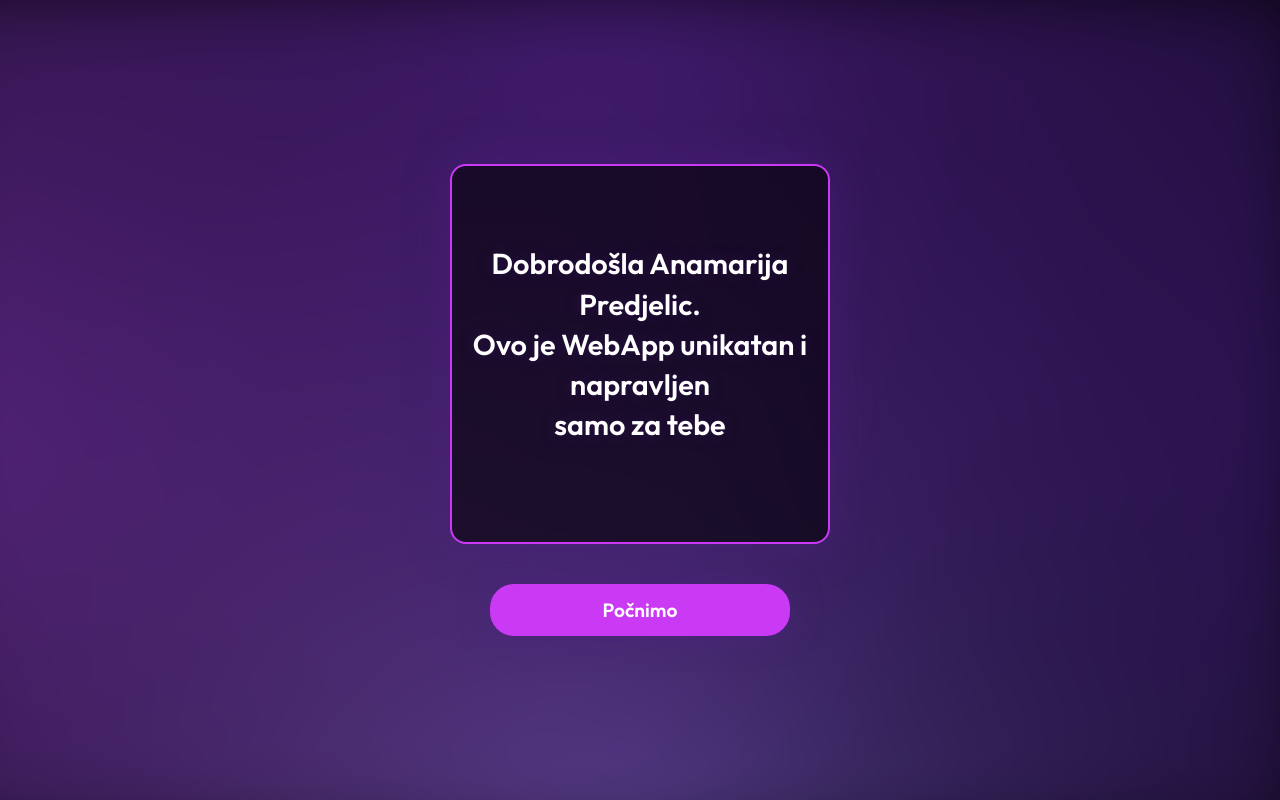
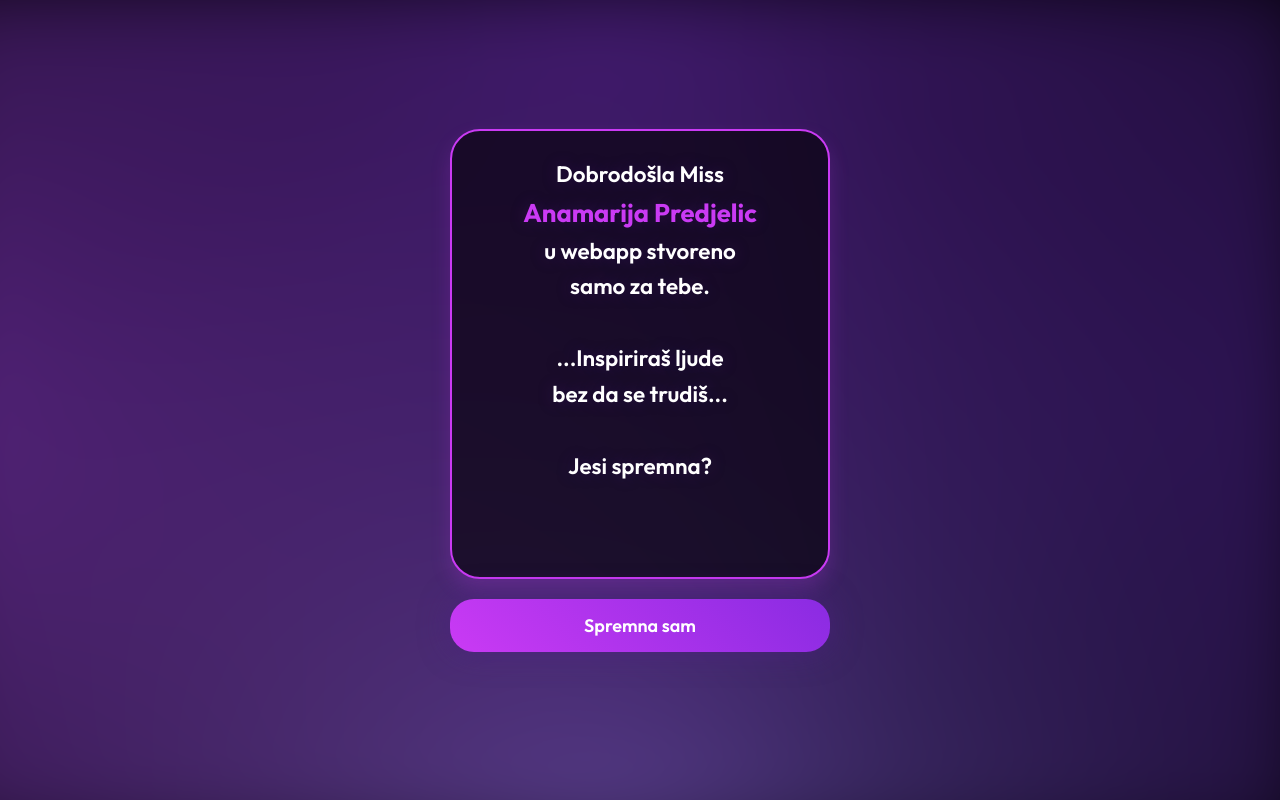
Before and after one commit to Toma955/AnamarijaProject, a React (Create React App) app in the folder anamarijaapp/: page / in a window 1280 px wide. Built offline with nearby package versions, Linux system fonts and the light colour scheme.

Commit message:
Dodane animacije za učitavanje i nestajanje, promijenjen tekst buttona

```diff
--- a/anamarijaapp/src/StartScreen.css
+++ b/anamarijaapp/src/StartScreen.css
@@ -9,24 +9,46 @@
   align-items: center;
   text-align: center;
   padding: 0 20px;
-  z-index: 1; /* iznad gradijenta */
+  z-index: 1;
 }
 
 .welcome-box {
   background: rgba(0, 0, 0, 0.6);
   border: 2px solid #ca3af4;
-  border-radius: 16px;
+  border-radius: 30px;
   padding: 0;
-  margin-bottom: 20px;
+  margin-bottom: 40px;
   width: 85%;
   max-width: 380px;
-  aspect-ratio: 1/1;
+  height: 450px;
   overflow: hidden;
+  box-shadow: 0 10px 20px rgba(202, 58, 244, 0.2);
+  animation: fadeInUp 1s ease-out;
+}
+
+.welcome-box-inner {
+  position: relative;
+  width: 100%;
+  height: 100%;
+  text-align: center;
+  transition: transform 0.8s;
+  transform-style: preserve-3d;
+}
+
+.welcome-box.flipped .welcome-box-inner {
+  transform: rotateY(180deg);
+}
+
+.welcome-box-front,
+.welcome-box-back {
+  position: absolute;
+  width: 100%;
+  height: 100%;
+  backface-visibility: hidden;
 }
 
 .welcome-box-back {
-  width: 100%;
-  height: 100%;
+  transform: rotateY(180deg);
   background-size: cover;
   background-position: center;
   background-repeat: no-repeat;
@@ -39,20 +61,28 @@
   background: rgba(0, 0, 0, 0.4);
   display: flex;
   flex-direction: column;
-  justify-content: center;
+  justify-content: flex-start;
   align-items: center;
-  padding: 20px;
+  padding: 40px 20px;
 }
 
 .welcome-text {
-  color: #fff;
-  font-size: 1.8rem;
-  line-height: 1.4;
+  color: white;
+  font-size: 1.4rem;
+  line-height: 1.6;
   font-weight: 600;
+  text-align: center;
+  margin-bottom: 30px;
 }
 
 .welcome-text .highlight {
   color: #ca3af4;
+  font-size: 1.6rem;
+}
+
+.welcome-text.fade-out {
+  opacity: 0;
+  transform: translateY(-10px);
 }
 
 .progress-container {
@@ -64,8 +94,21 @@
   padding: 10px;
   background: rgba(0, 0, 0, 0.3);
   border-radius: 8px;
-  margin: 20px 0;
+  margin: 40px 0;
   animation: slideDown 0.5s ease-out;
+  transition: opacity 2s ease-out, transform 2s ease-out;
+}
+
+.progress-container.visible {
+  opacity: 1;
+  transform: translateY(0);
+  pointer-events: auto;
+}
+
+.progress-container.fade-out {
+  opacity: 0;
+  transform: translateY(-40px);
+  pointer-events: none;
 }
 
 .time-display {
@@ -96,15 +139,24 @@
 }
 
 .start-button {
-  padding: 14px 32px;
-  font-size: 1.2rem;
-  font-weight: 600;
-  color: #fff;
-  background-color: #ca3af4;
+  background: linear-gradient(45deg, #ca3af4, #8a2be2);
+  color: white;
+  border: none;
+  padding: 15px 30px;
+  font-size: 18px;
   border-radius: 24px;
   cursor: pointer;
-  transition: all 0.3s ease;
-  margin-top: 20px;
+  transition: all 1.5s ease-out;
+  margin-top: 0;
+  position: relative;
+  top: -20px;
+  width: 85%;
+  max-width: 380px;
+  animation: fadeInUp 1s ease-out 0.3s both;
+}
+
+.start-button.playing {
+  top: -10px;
 }
 
 .start-button:hover {
@@ -114,6 +166,10 @@
 
 .start-button:active {
   transform: translateY(0);
+}
+
+.start-button.fade-in {
+  animation: buttonPulse 2s infinite;
 }
 
 @keyframes slideDown {
@@ -127,13 +183,31 @@
   }
 }
 
-.lyrics-text {
-  font-size: 1.5rem;
-  color: #fff;
+.lyrics-container {
+  width: 100%;
   text-align: center;
   margin-top: 20px;
-  text-shadow: 0 0 10px rgba(255, 255, 255, 0.5);
-  animation: fadeIn 0.5s ease-in-out;
+}
+
+.lyrics-display {
+  color: white;
+  font-size: 1.2rem;
+  line-height: 1.4;
+  padding: 15px;
+  background: rgba(0, 0, 0, 0.3);
+  border-radius: 10px;
+  animation: fadeIn 0.5s ease-out;
+}
+
+@keyframes fadeIn {
+  from {
+    opacity: 0;
+    transform: translateY(10px);
+  }
+  to {
+    opacity: 1;
+    transform: translateY(0);
+  }
 }
 
 .completion-message {
@@ -161,3 +235,45 @@
     transform: translateY(0);
   }
 }
+
+.fade-in {
+  animation: fadeIn 0.8s ease-in forwards;
+}
+
+.fade-out {
+  animation: fadeOut 0.8s ease-out forwards;
+}
+
+@keyframes fadeOut {
+  from {
+    opacity: 1;
+    transform: translateY(0);
+  }
+  to {
+    opacity: 0;
+    transform: translateY(-10px);
+  }
+}
+
+@keyframes buttonPulse {
+  0% {
+    transform: scale(1);
+  }
+  50% {
+    transform: scale(1.05);
+  }
+  100% {
+    transform: scale(1);
+  }
+}
+
+@keyframes fadeInUp {
+  from {
+    opacity: 0;
+    transform: translateY(30px);
+  }
+  to {
+    opacity: 1;
+    transform: translateY(0);
+  }
+}
--- a/anamarijaapp/src/StartScreen.js
+++ b/anamarijaapp/src/StartScreen.js
@@ -12,6 +12,7 @@ const StartScreen = ({ onStart }) => {
   const [progress, setProgress] = useState(0);
   const [currentTime, setCurrentTime] = useState(0);
   const [duration, setDuration] = useState(0);
+  const [isSongEnded, setIsSongEnded] = useState(false);
   const audioRef = useRef(new Audio(audioFile));
 
   const formatTime = (time) => {
@@ -22,6 +23,12 @@ const StartScreen = ({ onStart }) => {
 
   const handleStartClick = () => {
     setIsFlipped(true);
+    setTimeout(() => {
+      const progressContainer = document.querySelector('.progress-container');
+      if (progressContainer) {
+        progressContainer.classList.add('visible');
+      }
+    }, 500);
   };
 
   const handlePlayClick = () => {
@@ -46,6 +53,13 @@ const StartScreen = ({ onStart }) => {
       setDuration(duration);
       setProgress(progress);
 
+      // Check if song has ended
+      if (currentTime >= duration) {
+        setIsSongEnded(true);
+        setIsPlaying(false);
+        audioRef.current.pause();
+      }
+
       // Find current lyric based on time
       const currentLyric = lyrics.find(lyric =>
         Math.abs(currentTime - lyric.time) < 0.1
@@ -53,6 +67,24 @@ const StartScreen = ({ onStart }) => {
       if (currentLyric) {
         setCurrentLyric(currentLyric.text);
       }
+    }
+  };
+
+  const handleProgressBarClick = (e) => {
+    if (audioRef.current) {
+      const progressBar = e.currentTarget;
+      const clickPosition = (e.clientX - progressBar.getBoundingClientRect().left) / progressBar.offsetWidth;
+      const newTime = clickPosition * audioRef.current.duration;
+      audioRef.current.currentTime = newTime;
+    }
+  };
+
+  const handleProgressBarDrag = (e) => {
+    if (audioRef.current && e.buttons === 1) { // Check if left mouse button is pressed
+      const progressBar = e.currentTarget;
+      const dragPosition = (e.clientX - progressBar.getBoundingClientRect().left) / progressBar.offsetWidth;
+      const newTime = dragPosition * audioRef.current.duration;
+      audioRef.current.currentTime = newTime;
     }
   };
 
@@ -72,20 +104,29 @@ const StartScreen = ({ onStart }) => {
         <div className="welcome-box-inner">
           <div className="welcome-box-front">
             <h1 className="welcome-text">
-              Dobrodošla Anamarija Predjelic.<br/>
-              Ovo je WebApp unikatan i napravljen<br/>
-              samo za tebe
+              Dobrodošla Miss<br/>
+              <span className="highlight">Anamarija Predjelic</span><br/>
+              u webapp stvoreno<br/>
+              samo za tebe.<br/><br/>
+              ...Inspiriraš ljude<br/>
+              bez da se trudiš...<br/><br/>
+              Jesi spremna?<br/><br/>
+
             </h1>
           </div>
           <div className="welcome-box-back" style={{ backgroundImage: `url(${backgroundImage})` }}>
             <div className="welcome-text-overlay">
               <h1 className="welcome-text">
                 Ova je pjesma napisana i kreirana<br/>
-                <span className="highlight">samo za tebe</span>
+                <span className="highlight">samo za tebe.</span><br/>
+                Originalna je, nigdje ne postoji<br/>
+                i samo je <span className="highlight">Tvoja.</span>
               </h1>
-              {isPlaying && currentLyric && (
-                <div className="lyrics-display">
-                  {currentLyric}
+              {isPlaying && currentLyric && !isSongEnded && (
+                <div className="lyrics-container">
+                  <div className="lyrics-display">
+                    {currentLyric}
+                  </div>
                 </div>
               )}
             </div>
@@ -93,10 +134,15 @@ const StartScreen = ({ onStart }) => {
         </div>
       </div>
 
-      {isFlipped && (
-        <div className="progress-container">
+      {isFlipped && !isSongEnded && (
+        <div className={`progress-container ${isSongEnded ? 'fade-out' : ''}`}>
           <span className="time-display">{formatTime(currentTime)}</span>
-          <div className="progress-bar">
+          <div
+            className="progress-bar"
+            onClick={handleProgressBarClick}
+            onMouseMove={handleProgressBarDrag}
+            style={{ cursor: 'pointer' }}
+          >
             <div
               className="progress-fill"
               style={{ width: `${progress}%` }}
@@ -106,8 +152,11 @@ const StartScreen = ({ onStart }) => {
         </div>
       )}
 
-      <button className="start-button" onClick={isFlipped ? handlePlayClick : handleStartClick}>
-        {isFlipped ? (isPlaying ? 'Pauza' : 'Pokreni') : 'Počnimo'}
+      <button
+        className={`start-button ${isFlipped ? 'playing' : ''}`}
+        onClick={isFlipped ? handlePlayClick : handleStartClick}
+      >
+        {isFlipped ? (isPlaying ? 'Pauza' : (isSongEnded ? 'Dalje' : 'Pokreni')) : 'Spremna sam'}
       </button>
     </div>
   );
```
